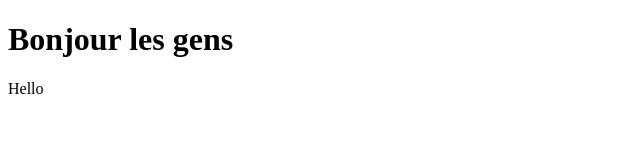
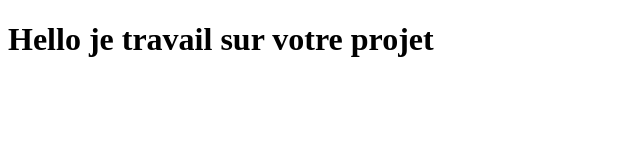
Before and after one commit to Joachim-masson/mediaSharkapuces, a plain HTML site: page test.html in a window 1280 px wide. Shown: the whole page, without its empty margins (0-640 px from the left). Drawn offline with Linux system fonts and the light colour scheme.

Commit message:
c'est un test

```diff
--- a/header.html
+++ b/test.html
@@ -6,9 +6,6 @@
   <title>Document</title>
 </head>
 <body>
-  <header>
-    <h1>Bonjour les gens</h1>
-    <p>Hello</p>
-  </header>
+  <h1>Hello je travail sur votre projet</h1>
 </body>
 </html>
```
